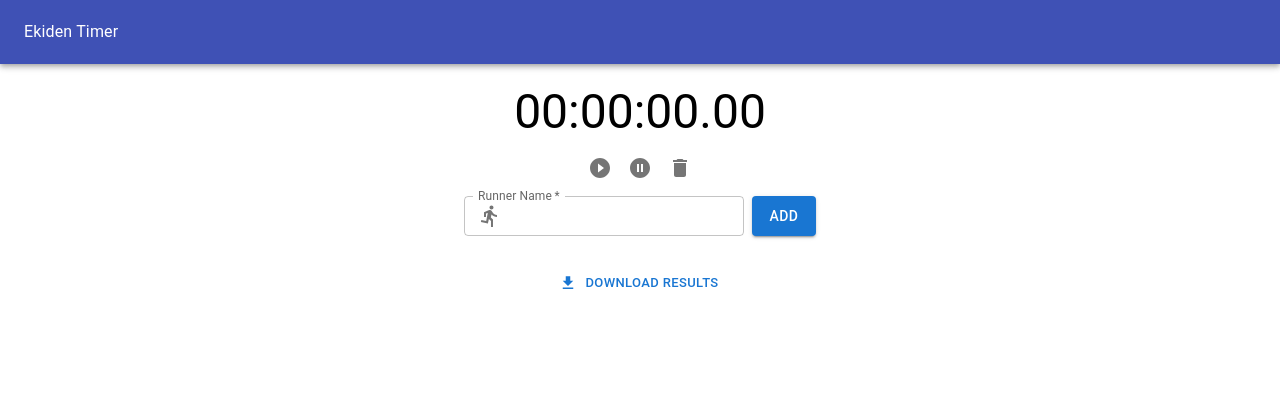
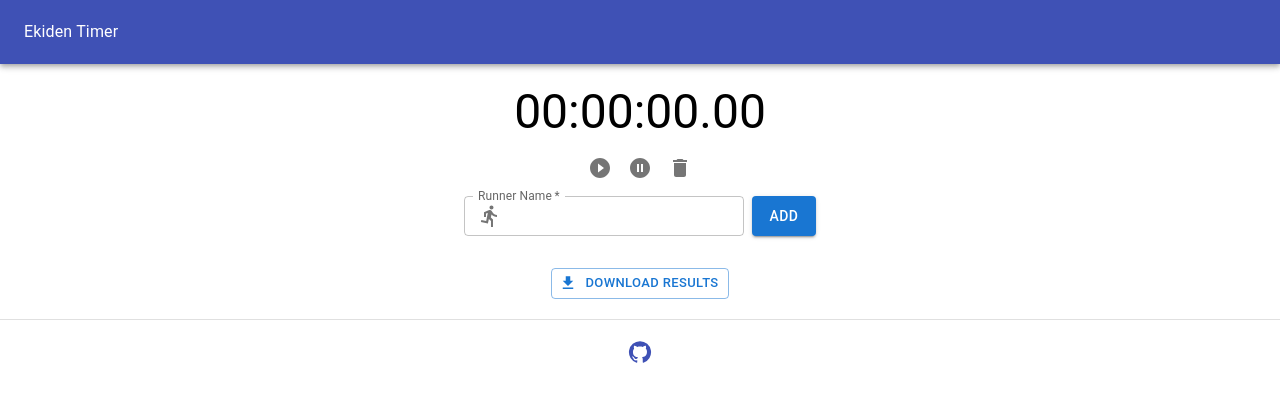
Before and after one commit to joe-yama/ekiden-timer-v2, a React (Create React App) app: page / in a window 1280 px wide. Shown: the top 402 px of the page. Built offline with nearby package versions, Linux system fonts and the light colour scheme.

Commit message:
add github link

```diff
--- a/src/components/EkidenTimer.js
+++ b/src/components/EkidenTimer.js
@@ -7,11 +7,14 @@ import PlayCircleFilledIcon from "@mui/icons-material/PlayCircleFilled";
 import PauseCircleIcon from "@mui/icons-material/PauseCircle";
 import DeleteIcon from "@mui/icons-material/Delete";
 import DownloadIcon from "@mui/icons-material/Download";
+import GitHubIcon from "@mui/icons-material/GitHub";
+import Link from "@material-ui/core/Link";
 import Button from "@mui/material/Button";
 
 import NameForm from "./NameForm";
 import Runner from "./Runner";
 import Time, { elapsed2timestr } from "./Time";
+import { Divider } from "@mui/material";
 
 function ControlButtons({ onStart, onStop, onReset }) {
   return (
@@ -161,12 +164,20 @@ export function EkidenTimer(props) {
       <br />
       {/* <Board data={records} /> */}
       <Button
+        variant="outlined"
         size="small"
         startIcon={<DownloadIcon />}
         onClick={handleDownload}
       >
         Download Results
       </Button>
+      <br />
+      <br />
+      <Divider />
+      <br />
+      <Link href="https://github.com/joe-yama/ekiden-timer-v2" target="_blank">
+        <GitHubIcon />
+      </Link>
     </>
   );
 }
```
